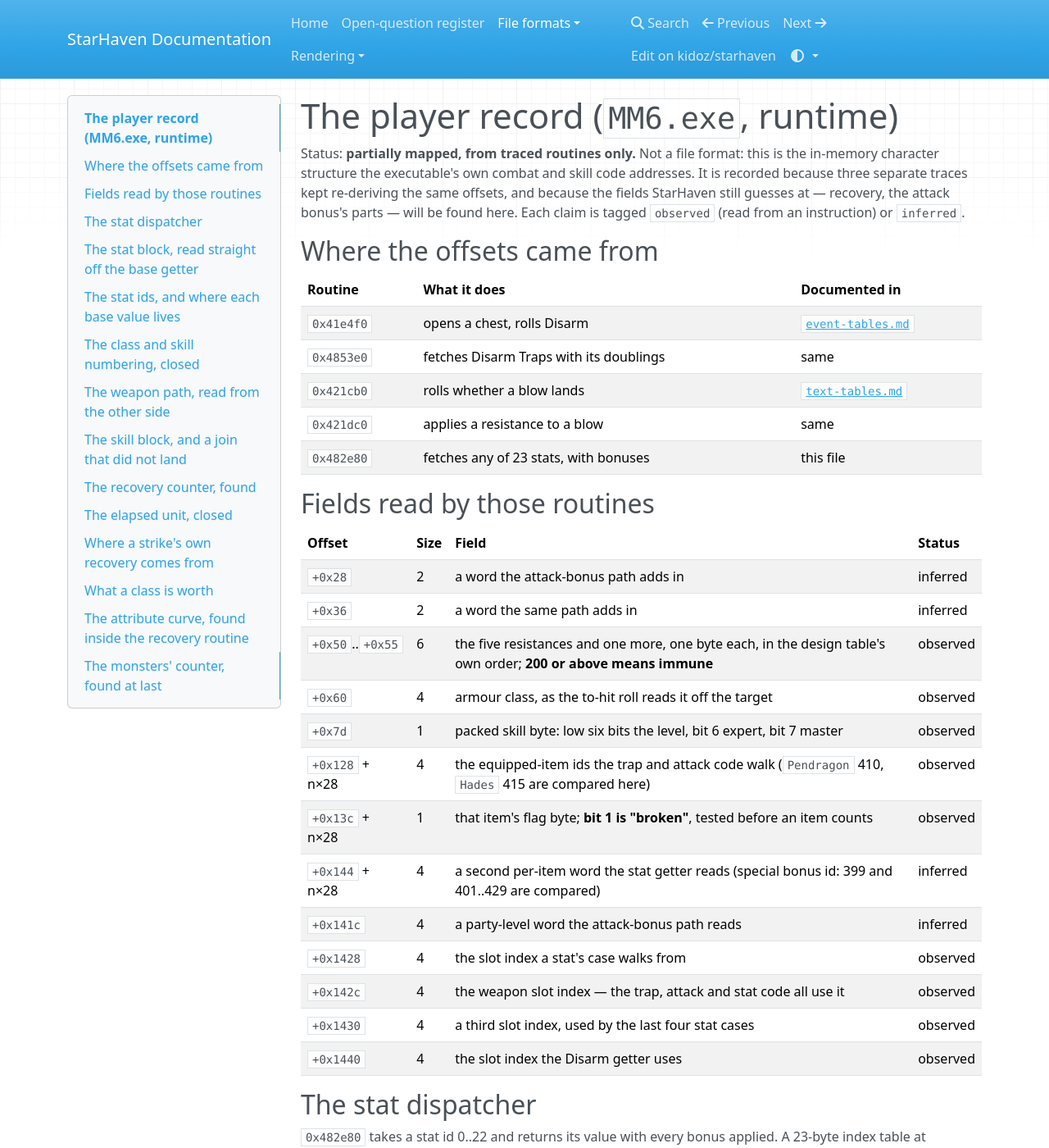
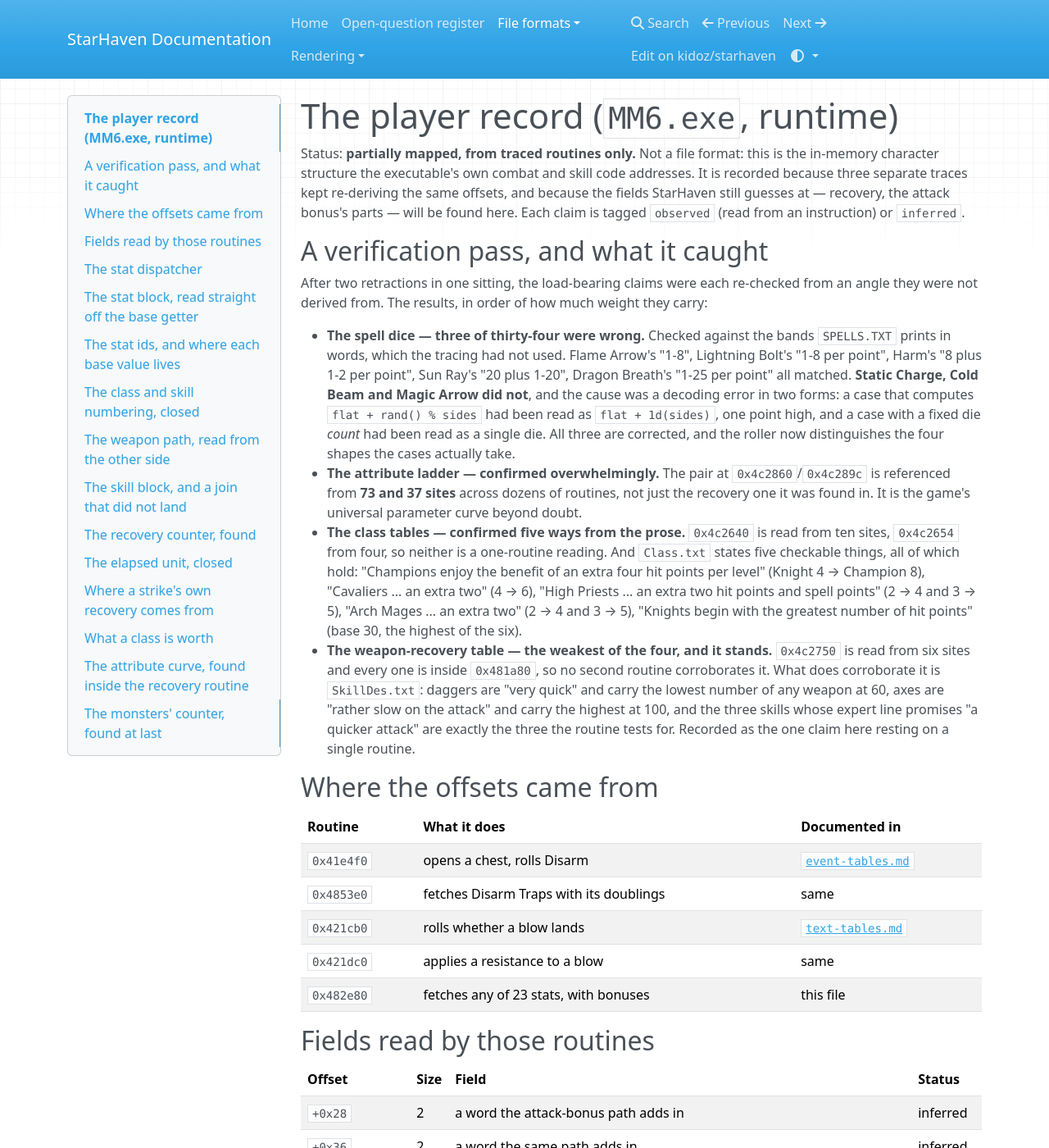
Before and after one commit to kidoz/starhaven, an MkDocs documentation site: the page built from docs/formats/player-record.md, in a window 1280 px wide and 1400 px high. Shown: the whole window at 82% size. Built offline with MkDocs 1.6.1, drawn with Linux system fonts in a browser that asks for light colours; nearby versions of some CDN libraries.

Commit message:
Verify the load-bearing claims and fix three wrong spell dice

```diff
--- a/docs/formats/player-record.md
+++ b/docs/formats/player-record.md
@@ -6,6 +6,43 @@ skill code addresses. It is recorded because three separate traces kept
 re-deriving the same offsets, and because the fields StarHaven still guesses
 at — recovery, the attack bonus's parts — will be found here. Each claim is
 tagged `observed` (read from an instruction) or `inferred`.
+
+## A verification pass, and what it caught
+
+After two retractions in one sitting, the load-bearing claims were each
+re-checked from an angle they were not derived from. The results, in order
+of how much weight they carry:
+
+- **The spell dice — three of thirty-four were wrong.** Checked against the
+  bands `SPELLS.TXT` prints in words, which the tracing had not used.
+  Flame Arrow's "1-8", Lightning Bolt's "1-8 per point", Harm's "8 plus 1-2
+  per point", Sun Ray's "20 plus 1-20", Dragon Breath's "1-25 per point" all
+  matched. **Static Charge, Cold Beam and Magic Arrow did not**, and the
+  cause was a decoding error in two forms: a case that computes
+  `flat + rand() % sides` had been read as `flat + 1d(sides)`, one point
+  high, and a case with a fixed die *count* had been read as a single die.
+  All three are corrected, and the roller now distinguishes the four shapes
+  the cases actually take.
+- **The attribute ladder — confirmed overwhelmingly.** The pair at
+  `0x4c2860`/`0x4c289c` is referenced from **73 and 37 sites** across dozens
+  of routines, not just the recovery one it was found in. It is the game's
+  universal parameter curve beyond doubt.
+- **The class tables — confirmed five ways from the prose.** `0x4c2640` is
+  read from ten sites, `0x4c2654` from four, so neither is a one-routine
+  reading. And `Class.txt` states five checkable things, all of which hold:
+  "Champions enjoy the benefit of an extra four hit points per level"
+  (Knight 4 → Champion 8), "Cavaliers ... an extra two" (4 → 6), "High
+  Priests ... an extra two hit points and spell points" (2 → 4 and 3 → 5),
+  "Arch Mages ... an extra two" (2 → 4 and 3 → 5), "Knights begin with the
+  greatest number of hit points" (base 30, the highest of the six).
+- **The weapon-recovery table — the weakest of the four, and it stands.**
+  `0x4c2750` is read from six sites and every one is inside `0x481a80`, so
+  no second routine corroborates it. What does corroborate it is
+  `SkillDes.txt`: daggers are "very quick" and carry the lowest number of
+  any weapon at 60, axes are "rather slow on the attack" and carry the
+  highest at 100, and the three skills whose expert line promises "a quicker
+  attack" are exactly the three the routine tests for. Recorded as the one
+  claim here resting on a single routine.
 
 ## Where the offsets came from
 
```
Also changed, not shown: README.md (+11 -0 lines), 2 other files.
